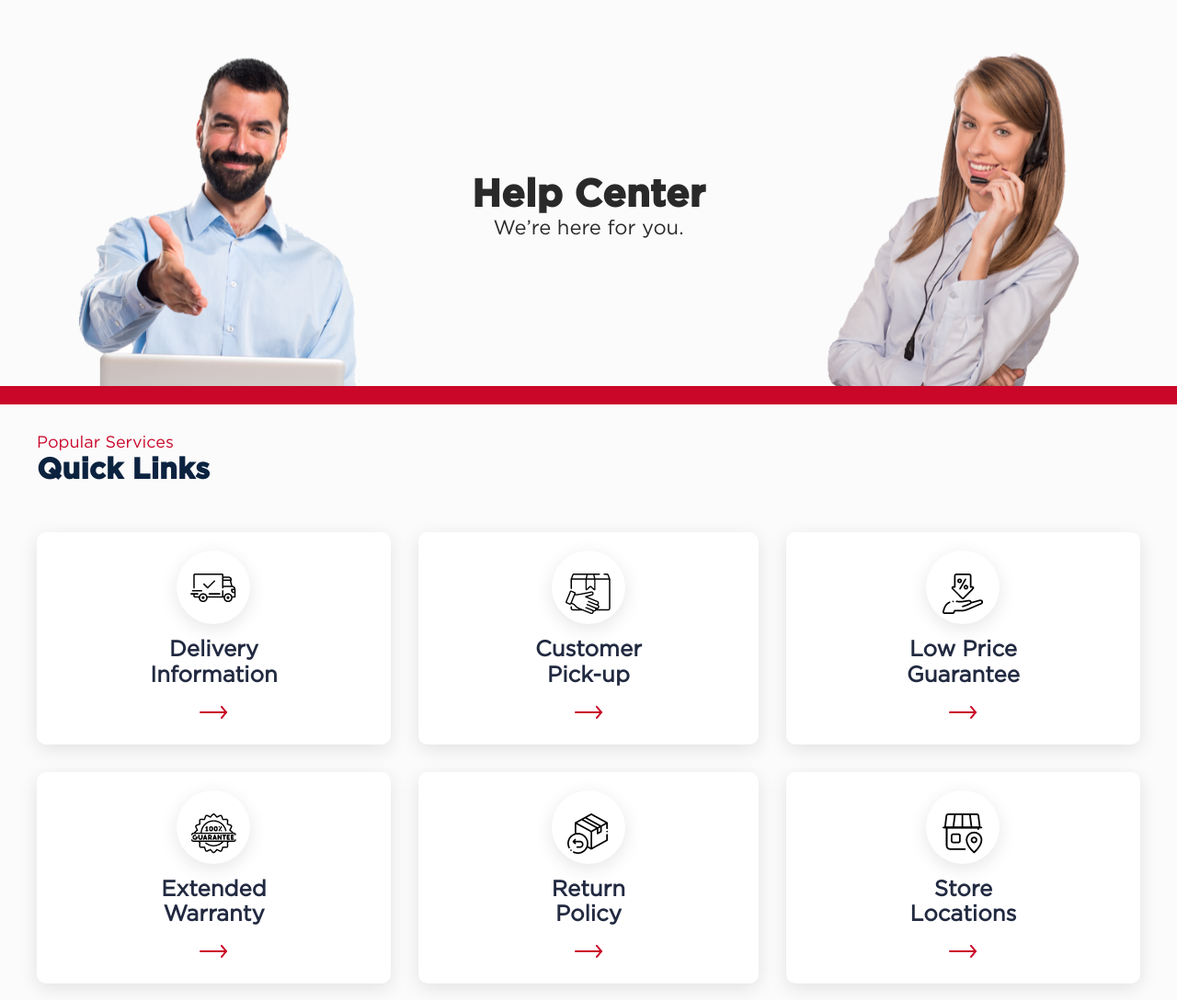
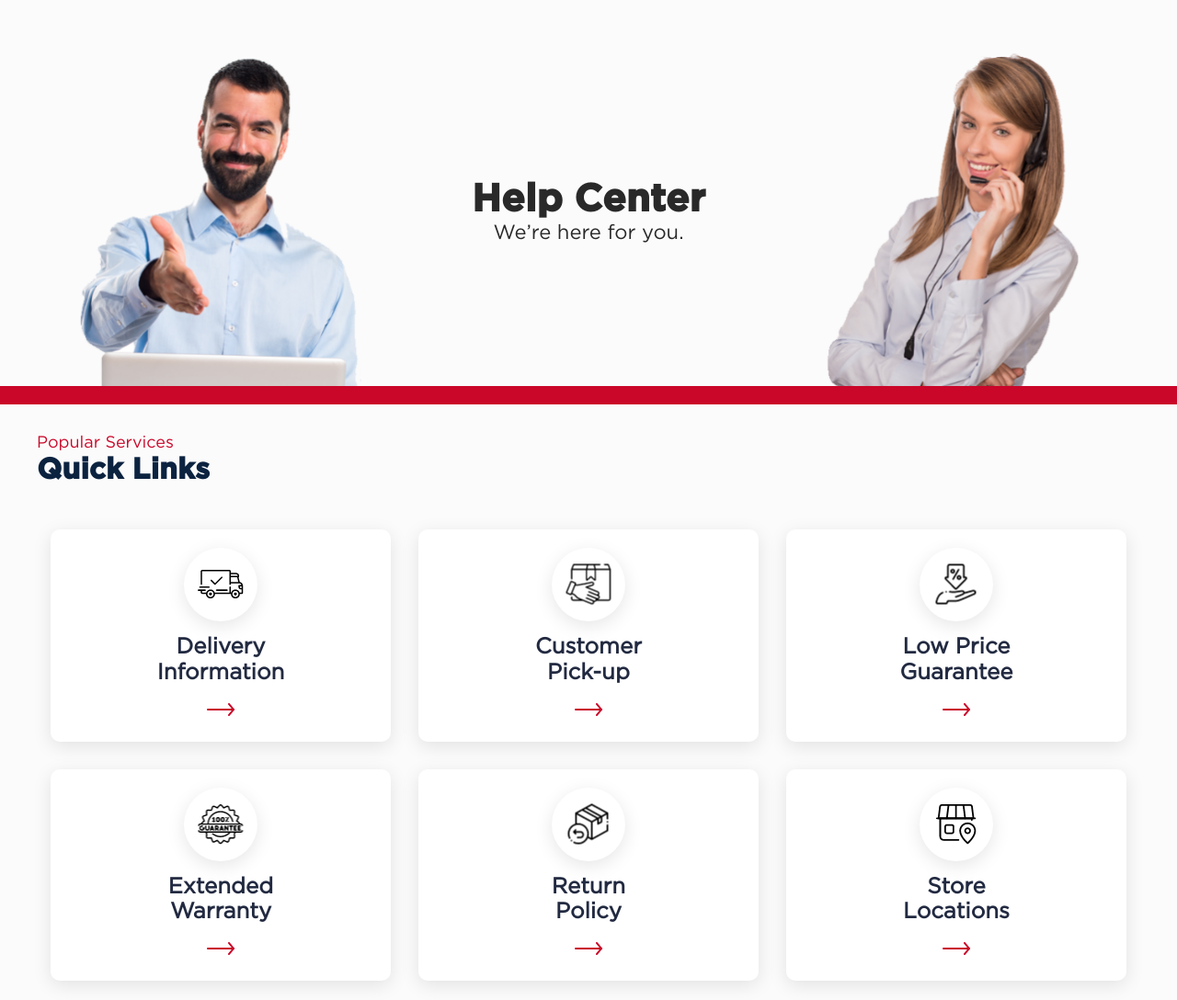
Before and after one commit to kashifef/apdev, a plain HTML site: page help.html in a window 1280 px wide. Shown: the whole page at 92% size. Drawn offline with nearby package versions, Linux system fonts and the light colour scheme.

Commit message:
fixes: Support page updates

```diff
--- a/help.html
+++ b/help.html
@@ -14,144 +14,133 @@
 
    <body>
 
-      <div class="pure-g help-page">   <!-- Main Content End -->
+      <div class="pure-g support-page">   <!-- Main Content End -->
 
-         <div class="pure-u-1 help-banner-image">
+         <div class="pure-u-1 lp-banner-image support-page">
             <div class="max-1200">
-               <div class="help-banner-header pure-u-1 pure-u-md-1-2">
-                  <h1>Help Center</h1>
-                  <p>We’re here for you.</p>
+               <div class="pure-u-1">
+
+                  <div class="center-div">
+                     <h1>Help Center</h1>
+                     <p>We’re here for you.</p>
+                  </div>
+
                </div>
             </div>
          </div>
 
-
-<div class="pure-u-1 padding-tb-lg"> <!-- Row Section Start -->
+         <div class="pure-u-1 padding-tb-lg"> <!-- Row Section Start -->
             <div class="max-1200">
 
                <h3>Popular Services</h3>
-               <h2 class="mb-35">Quick Links</h2>
+               <h2>Quick Links</h2>
 
-               <div class="pure-g">
+               <div class="pure-g padding-tb-lg">
 
+                  <div class="pure-u-1-2 pure-u-md-1-3"> <!-- Single support item start -->
 
+                     <a href="#" class="support-item">
 
-
-
-
-
-                  <div class="pure-u-1 pure-u-md-1-3  ">  <!-- Single feature start-->
-
-                     <a href="#" class=" help-item margin-left-0">
-                        <div class="help-item-image">
+                        <div class="support-item-imgdiv">
                            <img src="img/003-shipped@2x.png">
                         </div>
+
                         <h4>Delivery<br>Information</h4>
                         <span class="icon-arrow"></span>
 
                      </a>
 
-                  </div> <!-- Single feature end -->
+                  </div>   <!-- Single support item end -->
 
-                  <div class="pure-u-1 pure-u-md-1-3  ">  <!-- Single feature start-->
 
-                     <a href="#" class=" help-item ">
-                        <div class="help-item-image">
+
+                  <div class="pure-u-1-2 pure-u-md-1-3"> <!-- Single support item start -->
+
+                     <a href="#" class="support-item">
+
+                        <div class="support-item-imgdiv">
                            <img src="img/Group-15@2x.png">
                         </div>
+
                         <h4>Customer<br>Pick-up</h4>
                         <span class="icon-arrow"></span>
 
                      </a>
 
-                  </div> <!-- Single feature end -->
+                  </div>   <!-- Single support item end -->
 
 
-<div class="pure-u-1 pure-u-md-1-3  ">  <!-- Single feature start-->
 
-                     <a href="#" class=" help-item margin-right-0">
-                        <div class="help-item-image">
+                  <div class="pure-u-1-2 pure-u-md-1-3"> <!-- Single support item start -->
+
+                     <a href="#" class="support-item">
+
+                        <div class="support-item-imgdiv">
                            <img src="img/002-discount@2x.png">
                         </div>
+
                         <h4>Low Price<br>Guarantee</h4>
                         <span class="icon-arrow"></span>
 
                      </a>
 
-                  </div> <!-- Single feature end -->
+                  </div>   <!-- Single support item end -->
 
 
-<div class="pure-u-1 pure-u-md-1-3  ">  <!-- Single feature start-->
 
-                     <a href="#" class=" help-item margin-left-0">
-                        <div class="help-item-image">
+                  <div class="pure-u-1-2 pure-u-md-1-3"> <!-- Single support item start -->
+
+                     <a href="#" class="support-item">
+
+                        <div class="support-item-imgdiv">
                            <img src="img/Group-16@2x.png">
                         </div>
-                        <h4>Extended <br>Warranty</h4>
+
+                        <h4>Extended<br>Warranty</h4>
                         <span class="icon-arrow"></span>
 
                      </a>
 
-                  </div> <!-- Single feature end -->
+                  </div>   <!-- Single support item end -->
 
 
-<div class="pure-u-1 pure-u-md-1-3  ">  <!-- Single feature start-->
 
-                     <a href="#" class=" help-item ">
-                        <div class="help-item-image">
+                  <div class="pure-u-1-2 pure-u-md-1-3"> <!-- Single support item start -->
+
+                     <a href="#" class="support-item">
+
+                        <div class="support-item-imgdiv">
                            <img src="img/001-exchange@2x.png">
                         </div>
-                        <h4>Return <br>Policy</h4>
+
+                        <h4>Return<br>Policy</h4>
                         <span class="icon-arrow"></span>
 
                      </a>
 
-                  </div> <!-- Single feature end -->
+                  </div>   <!-- Single support item end -->
 
-<div class="pure-u-1 pure-u-md-1-3  ">  <!-- Single feature start-->
 
-                     <a href="#" class=" help-item margin-right-0">
-                        <div class="help-item-image">
+
+                  <div class="pure-u-1-2 pure-u-md-1-3"> <!-- Single support item start -->
+
+                     <a href="#" class="support-item">
+
+                        <div class="support-item-imgdiv">
                            <img src="img/006-placeholder@2x.png">
                         </div>
+
                         <h4>Store<br>Locations</h4>
                         <span class="icon-arrow"></span>
 
                      </a>
 
-                  </div> <!-- Single feature end -->
+                  </div>   <!-- Single support item end -->
 
                </div>
 
             </div>
-
-
          </div>   <!-- Row Section End -->
-
-
-
-
-
-
-
-
-
-
-
-
-
-
-
-
-
-
-
-
-
-
-
-
-
 
 
       </div>   <!-- Main Content End -->
--- a/style.css
+++ b/style.css
@@ -760,6 +760,134 @@ New Styles
 
 
 
+
+/* Support Page Section */
+
+.pure-g.support-page {
+  background-color: rgb(216 216 216 / 10%);
+}
+
+.lp-banner-image.support-page {
+  position: relative;
+  background-image: url(img/helpbanner.png);
+  height: 380px;
+  margin-top: 40px;
+  background-size: contain;
+  border-bottom: #CA0629 solid 20px;
+
+  -webkit-filter: none;
+  filter: none;
+}
+
+.lp-banner-image.support-page:before {
+  background: none;
+}
+
+.lp-banner-image.support-page .center-div {
+  display: block;
+  width: 100%;
+  text-align: center;
+  color: #292929;
+
+  position: absolute;
+  top: 50%;
+  left: 50%;
+
+  -webkit-transform: translate(-50%, -50%);
+  -moz-transform: translate(-50%, -50%);
+  -ms-transform: translate(-50%, -50%);
+  -o-transform: translate(-50%, -50%);
+  transform: translate(-50%, -50%);
+}
+
+.lp-banner-image.support-page .center-div h1 {
+    font-size: 42px;
+    font-family: gotham-bold;
+    margin: 0;
+}
+
+.lp-banner-image.support-page .center-div p {
+    font-size: 22px;
+    font-weight: 400;
+    font-family: gotham-book;
+    margin: 0;
+}
+
+.support-page h3 {
+  color: #CA0629;
+  font-size: 18px;
+  font-family: gotham-book;
+  margin: 0px;
+  font-weight: 400;
+}
+
+.support-page h2 {
+  color: #0c2340;
+  font-size: 32px;
+  font-family: gotham-bold;
+  margin: 0;
+}
+
+
+.support-page .support-item {
+  display: block;
+  overflow: hidden;
+  background-color: #fff;
+  border-radius: 10px;
+  padding: 20px;
+  text-align: center;
+  text-decoration: none;
+  padding: 20px;
+  margin: 15px;
+  box-shadow: 0 5px 20px 0px rgb(0 0 0 / 10%);
+}
+
+
+.support-page .support-item-imgdiv {
+  position: relative;
+  display: block;
+  width: 80px;
+  height: 80px;
+  overflow: hidden;
+  margin: 0 auto 15px;
+  border-radius: 50%;
+  box-shadow: 0 5px 20px 0px rgb(0 0 0 / 10%);
+}
+
+.support-page .support-item-imgdiv img {
+  display: block;
+  max-width: 100%;
+  max-height: 100%;
+
+  position: absolute;
+  top: 50%;
+  left: 50%;
+
+  -webkit-transform: translate(-50%, -50%);
+  -moz-transform: translate(-50%, -50%);
+  -ms-transform: translate(-50%, -50%);
+  -o-transform: translate(-50%, -50%);
+  transform: translate(-50%, -50%);
+}
+
+.support-page h4 {
+  font-size: 24px;
+  color: #222A41;
+  font-family: gotham-book;
+  margin: 10px;
+}
+
+.support-page .icon-arrow {
+  display: block;
+  width: 30px;
+  height: 30px;
+  margin: 0 auto;
+  background-image: url(img/icon-arrow_right-primary.png);
+}
+
+
+
+
 /**********************************
       Mobile Responsiveness
 **********************************/
@@ -889,146 +1017,3 @@ New Styles
 
 
 }
-
-
-
-
-
-
-
-
-
-
-
-
-
-/* Help Center Styles */
-
-
-/*Help center*/
-/* Banner Styles */
-
-.help-banner-image {
-   position: relative;
-   overflow: hidden;
-
-   height: 380px;
-   background-image: url(img/helpbanner.png);
-   background-repeat: no-repeat;
-   background-position: center;
-   border-bottom: #CA0629 solid 20px;
-
-
-
-}
-
-.help-banner-image:before {
-   content: "";
-   display: block;
-   position: absolute;
-   top: 0;
-   right: 0;
-   left: 0;
-   bottom: 0;
-
-}
-
-.help-banner-header {
-       width: 100%;
-    position: relative;
-   top: 120px;
-   text-align: center;
-   color: #292929;
-}
-
-.help-banner-header h1 {
-   font-size: 42px;
-   font-family: gotham-bold;
-   margin-bottom: 0px;
-}
-
-.help-banner-header p {
-   font-size: 22px; font-weight: 400;
-   margin-top: 0;
-   font-family: gotham-book; margin: 0;
-}
-
-
-.help-page {
-        padding: 40px 0;
-        background-color: rgba(216, 216, 216, 0.1);
-}
-.help-page h3 {
-
-   color: #CA0629;
-   font-size: 18px;
-  font-family: gotham-book;
-  margin-bottom: 0px; margin: 0;
-  font-weight: 400;
-}
-
-.help-page h2 {
-
-   color: #0c2340;
-   font-size: 32px;
-   font-family: gotham-bold;
-   margin-bottom: 0px; margin: 0;
-}
-
-
-
-.help-page h2 a.minilink {
-    font-family: gotham-book;
-    font-size: 14px;
-    margin-left: 8px;
-    text-decoration: none;
-    color: #3e7697;
-}
-
-.help-item {
-    background-color: #fff;
-    border-radius: 10px;
-    padding: 20px; box-shadow: 0 5px 20px 0px rgb(0 0 0 / 10%); display: block;
-    overflow: hidden; text-align: center; text-decoration: none; margin: 15px;
-}
-.help-item h4{
-    font-family: gotham-book;
-    font-size: 24px; color: #222A41; margin: 10px;
-}
-.icon-arrow{
-     background-image: url(img/icon-arrow_right-primary.png);
-     width: 30px;
-     display: block;
-     height: 30px;
-     margin: 0 auto;
-}
-.help-item-image{
-    width: 80px;
-     display: block;
-     height: 80px;
-     margin: 0 auto;
-      border-radius: 50%;
-      background-color: #fff; box-shadow: 0 5px 20px 0px rgb(0 0 0 / 10%);  margin-bottom: 15px;
- }
-.help-item-image img {
-   margin-top: 25px;
-}
-
-.margin-left-0 { margin-left: 0; }
-.margin-right-0 { margin-right: 0; }
-.mb-35 {
-    margin-bottom: 35px!important;
-}
-
-
-.mb-75 {
-    margin-bottom: 75px!important;
-}
-
-.ad-div {  }
-.ad-div p { display: block;
-    font-size: 20px;
-    color: #3e3e3e;
-    font-family: gotham-book; margin: 0; margin-bottom: 25px; padding-right: 15px; }
-.ad-div .btn { background: #ff6724; color: #fff; text-decoration: none; padding: 15px 25px;  font-family: gotham-book; }
-.ad-div .btn:hover{ background: #f66120; }
```
